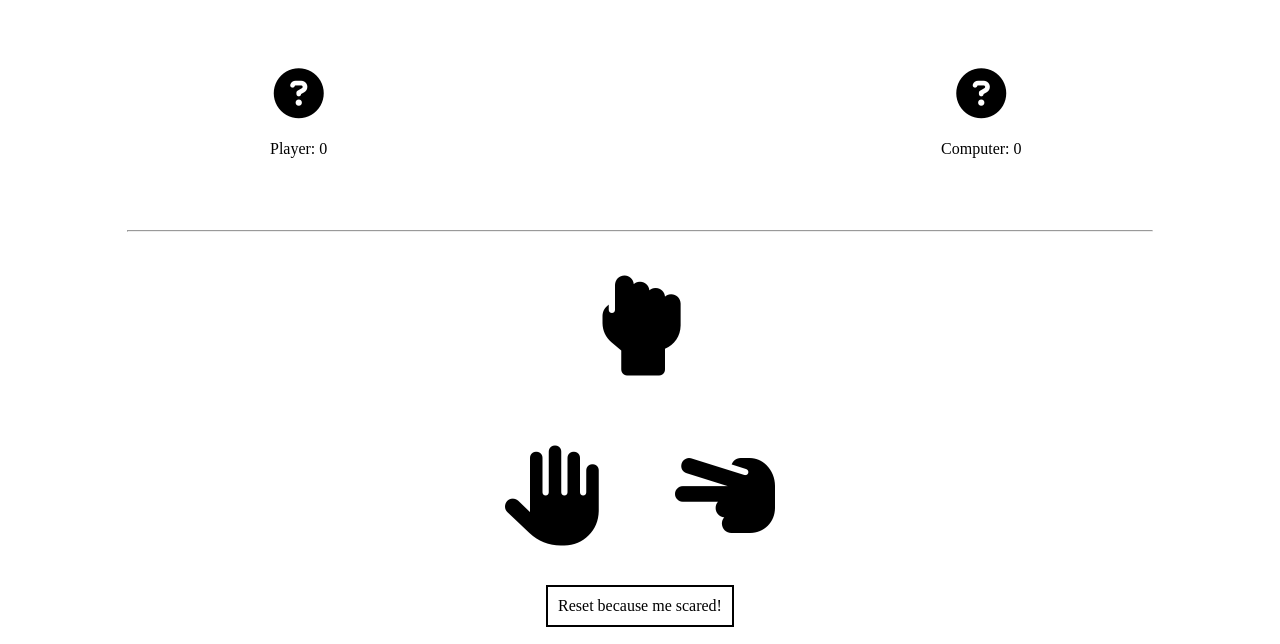
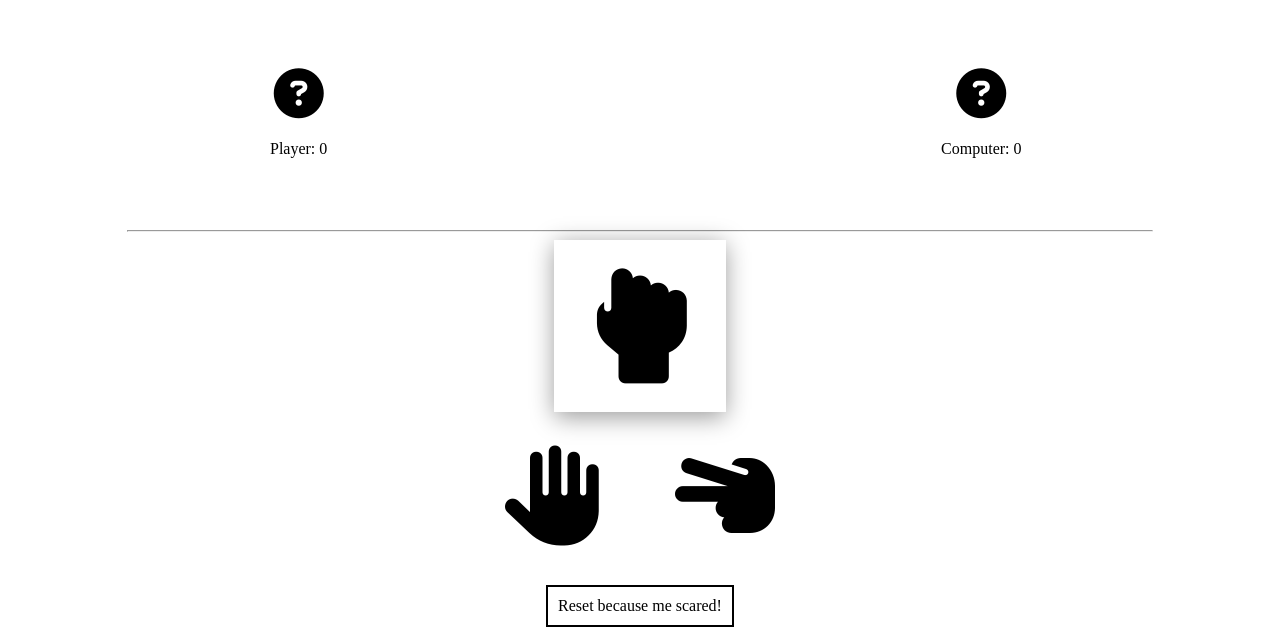
Before and after one commit to hellopiyushlab/rock-paper-scissor, a plain HTML site: page index.html in a window 1280 px wide. In both pictures the pointer is over the element 640 px from the left and 482 px from the top of the page. Shown: the part 156-800 px from the top of the page. Drawn offline with Linux system fonts and the light colour scheme; a web font is replaced by a local one.

Commit message:
added hover effect, that's it - I am done for now

```diff
--- a/style.css
+++ b/style.css
@@ -64,6 +64,11 @@ hr {
     margin: 10px;
     /* border: solid 2px black;
     border-radius: 5px; */
+    transition: transform 0.2s ease; /* Smooth transition */
+}
+.choiceButton:hover {
+    transform: scale(1.15); /* Zoom in on hover */
+    box-shadow: 0 4px 20px rgba(0, 0, 0, 0.4);
 }
 
 .choicesSecondRow {
@@ -109,6 +114,10 @@ hr {
     color: rgb(85, 84, 84);
 }
 
+.dark-theme .choiceButton:hover {
+    box-shadow: 0 4px 20px rgba(190, 255, 171, 1);
+}
+
 /* for better visuals while coding */
 /* .visuals div {
     border: 2px solid cyan;
```
